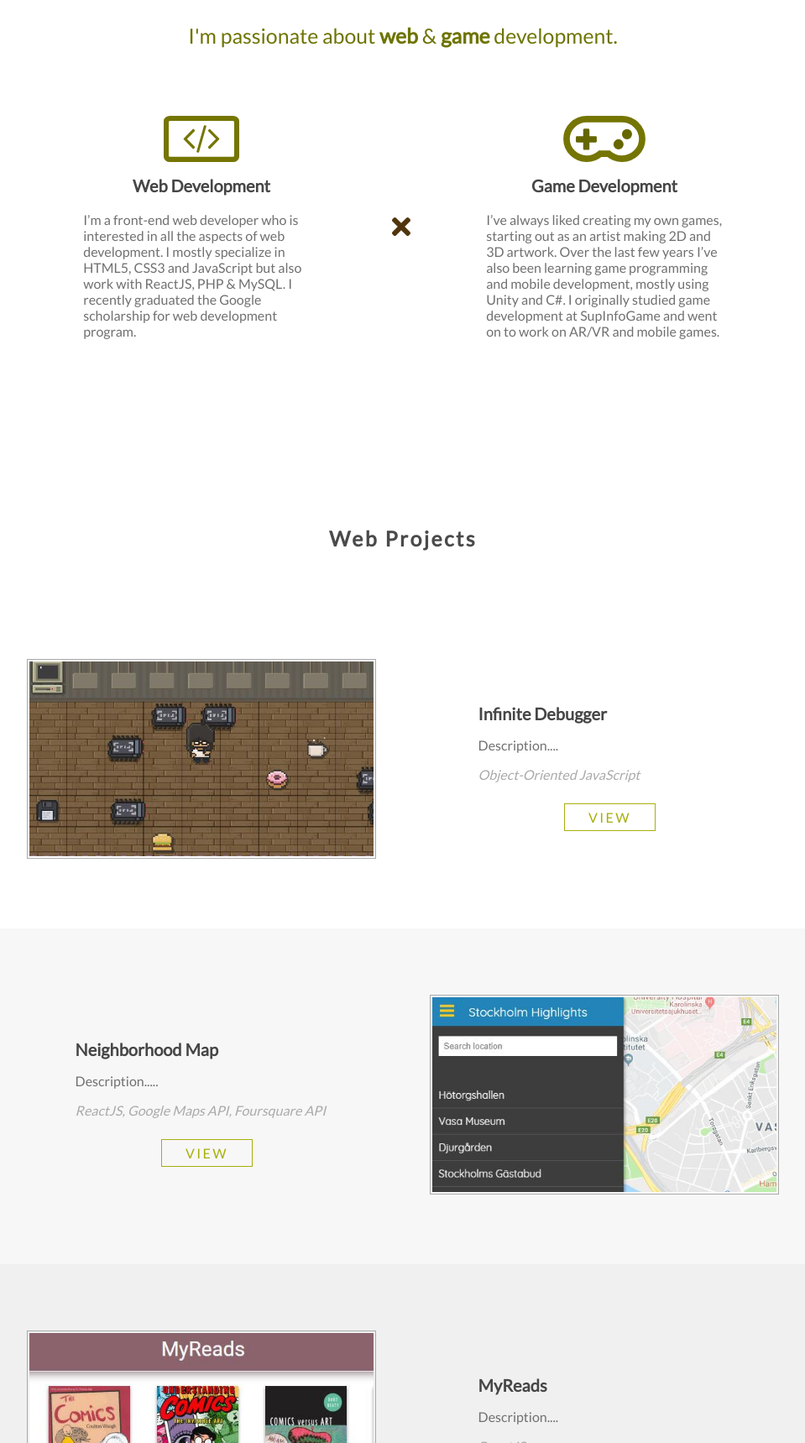
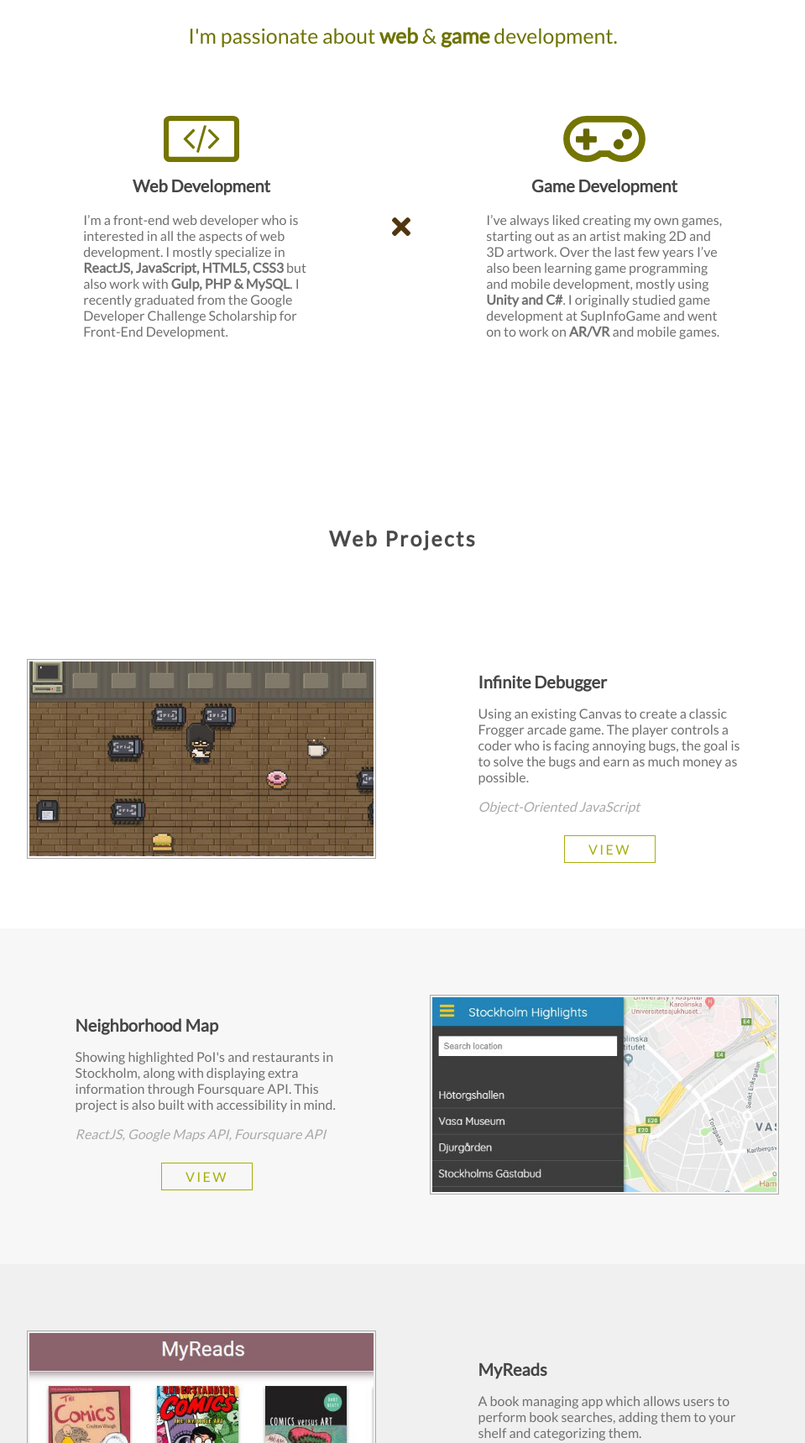
Before and after one commit to meng-shiun/Portfolio, a website: page dist/index.html in a window 1280 px wide. Shown: the part 893-2612 px from the top of the page at 84% size, without its empty margins (160-1119 px from the left). Drawn offline with nearby package versions, Linux system fonts and the light colour scheme.

Commit message:
Add description for projects

```diff
--- a/dist/index.html
+++ b/dist/index.html
@@ -42,15 +42,21 @@
         <div class="core-blocks__block block_intro">
           <img class="intro-img" src="img/web.svg" alt="web-dev-icon">
           <h3>Web Development</h3>
-          <p>I’m a front-end web developer who is interested in all the aspects of web development. I mostly specialize in HTML5, CSS3 and JavaScript but also work with ReactJS, PHP & MySQL. I recently graduated the Google scholarship for web development program.</p>
+          <p>I’m a front-end web developer who is interested in all the aspects of web development.
+            I mostly specialize in <strong>ReactJS, JavaScript, HTML5, CSS3</strong>
+            but also work with <strong>Gulp, PHP & MySQL</strong>.
+            I recently graduated from the Google Developer Challenge Scholarship for Front-End Development.</p>
         </div>
         <!-- Game Development -->
         <div class="core-blocks__block block_intro">
           <span><i class="fas fa-times fa-2x"></i></span>
           <img class="intro-img" src="img/gamepad.svg" alt="game-dev-icon">
           <h3>Game Development</h3>
-          <p class="intro_game">I’ve always liked creating my own games, starting out as an artist making 2D and 3D artwork. Over the last few years I’ve also been learning game programming and mobile development, mostly using Unity and C#. I originally studied game development
-            at SupInfoGame and went on to work on AR/VR and mobile games.</p>
+          <p class="intro_game">
+            I’ve always liked creating my own games, starting out as an artist making 2D and 3D artwork.
+            Over the last few years I’ve also been learning game programming and mobile development,
+            mostly using <strong>Unity and C#</strong>. I originally studied game development
+            at SupInfoGame and went on to work on <strong>AR/VR</strong> and mobile games.</p>
         </div>
       </div>
     </section>
@@ -68,7 +74,9 @@
 
         <div class="core-blocks__block block__text">
           <h3>Infinite Debugger</h3>
-          <p>Description....</p>
+          <p>Using an existing Canvas to create a classic Frogger arcade game.
+            The player controls a coder who is facing annoying bugs,
+            the goal is to solve the bugs and earn as much money as possible.</p>
           <em>Object-Oriented JavaScript</em>
           <div class="button-block">
             <a href="https://mengshiunlin.com/infinite_debugger/" target="_blank"
@@ -87,7 +95,9 @@
 
         <div class="core-blocks__block block__text pull-left">
           <h3>Neighborhood Map</h3>
-          <p>Description.....</p>
+          <p>Showing highlighted PoI's and restaurants in Stockholm,
+            along with displaying extra information through Foursquare API.
+            This project is also built with accessibility in mind.</p>
           <em>ReactJS, Google Maps API, Foursquare API</em>
           <div class="button-block">
             <a href="https://meng-shiun.github.io/Neighborhood-Map-React/" target="_blank"
@@ -106,7 +116,7 @@
 
         <div class="core-blocks__block block__text">
           <h3>MyReads</h3>
-          <p>Description....</p>
+          <p>A book managing app which allows users to perform book searches, adding them to your shelf and categorizing them.</p>
           <em>ReactJS</em>
           <div class="button-block">
             <a href="https://meng-shiun.github.io/MyReads-React/" target="_blank"
@@ -125,7 +135,7 @@
 
         <div class="core-blocks__block block__text pull-left">
           <h3>Memory Game</h3>
-          <p>Description.....</p>
+          <p>The player needs to match 2 cards with the same pattern, each turn the table shuffles a deck of 16 cards.</p>
           <em>Object-Oriented JavaScript</em>
           <div class="button-block">
             <a href="https://mengshiunlin.com/memory_game/" target="_blank"
@@ -144,7 +154,9 @@
 
         <div class="core-blocks__block block__text">
           <h3>Restaurant Reviews</h3>
-          <p>Description....</p>
+          <p>I converted a provided static design and made it responsive.
+            Service worker is implemented to bring a seamless offline experience.
+            The app is also accessible to screen readers.</p>
           <em>Service Worker, Accessibility</em>
           <div class="button-block">
             <a href="https://mengshiunlin.com/restaurant-review/" target="_blank"
```
Also changed, not shown: README.md.
